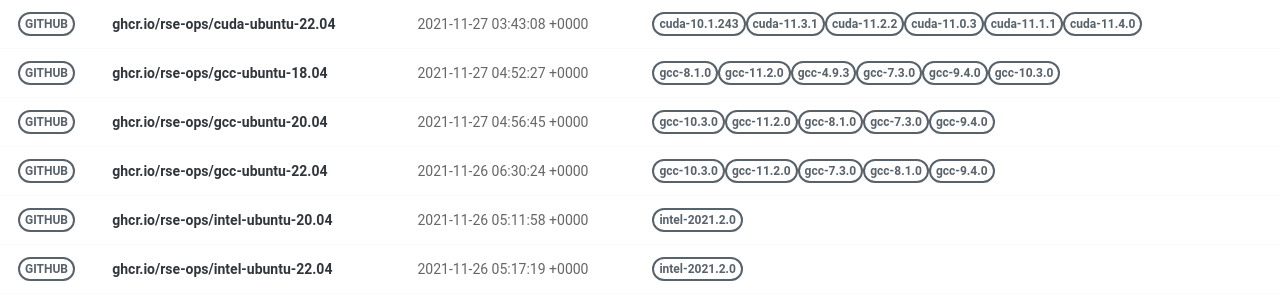
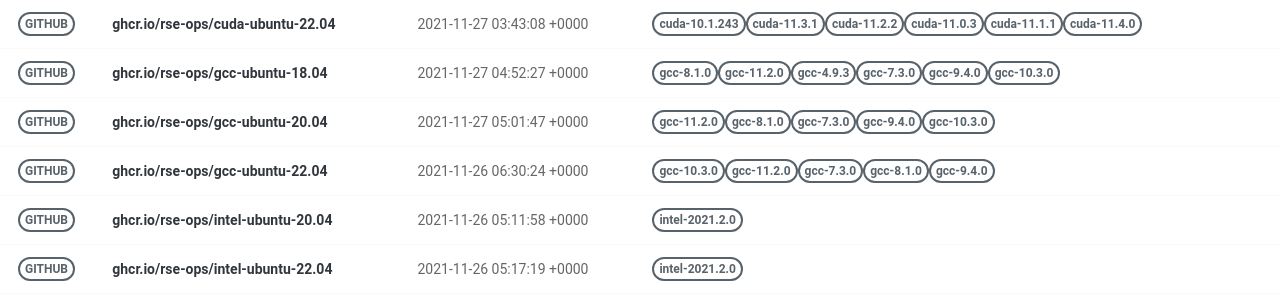
Before and after one commit to rse-ops/docker-images, a Jekyll site: the page built from pages/index.md, in a window 1280 px wide. Shown: the part 326-626 px from the top of the page. Built offline with Jekyll 4.4.1, drawn with Linux system fonts in a browser that asks for light colours; nearby versions of some CDN libraries.

Commit message:
Automated push to update library 2021-11-27

```diff
--- a/_library/ghcr.io-rse-ops-gcc-ubuntu-20.04.md
+++ b/_library/ghcr.io-rse-ops-gcc-ubuntu-20.04.md
@@ -1,14 +1,11 @@
 ---
 layout: container
 name: ghcr.io/rse-ops/gcc-ubuntu-20.04
-updated_at: 2021-11-27 04:56:45.232285
+updated_at: 2021-11-27 05:01:47.706884
 
 
 container_url: https://github.com/orgs/rse-ops/packages/container/package/gcc-ubuntu-20.04
 versions:
- - tag: gcc-10.3.0
-   dockerfile: https://github.com/rse-ops/docker-images/blob/main/ubuntu/gcc/Dockerfile
-   manifest: https://crane.ggcr.dev/manifest/ghcr.io/rse-ops/gcc-ubuntu-20.04:gcc-10.3.0
  - tag: gcc-11.2.0
    dockerfile: https://github.com/rse-ops/docker-images/blob/main/ubuntu/gcc/Dockerfile
    manifest: https://crane.ggcr.dev/manifest/ghcr.io/rse-ops/gcc-ubuntu-20.04:gcc-11.2.0
```
Also changed, not shown: other parts of _library/ghcr.io-rse-ops-gcc-ubuntu-20.04.md (+3 -0 lines).
